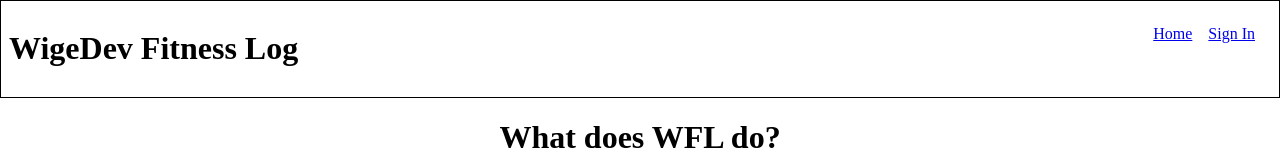
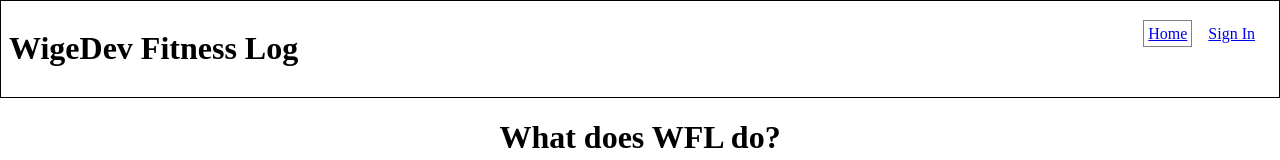
Before and after one commit to garywige/wigedev-fitness-log, an Angular app: page /home in a window 1280 px wide. Shown: the top 160 px of the page. Built offline with nearby package versions, Linux system fonts and the light colour scheme.

Commit message:
applied style to active

```diff
--- a/src/app/app.component.css
+++ b/src/app/app.component.css
@@ -16,3 +16,8 @@
 .content{
   margin: 16px;
 }
+
+.active {
+  border: solid gray 1px;
+  padding: 4px;
+}
```
